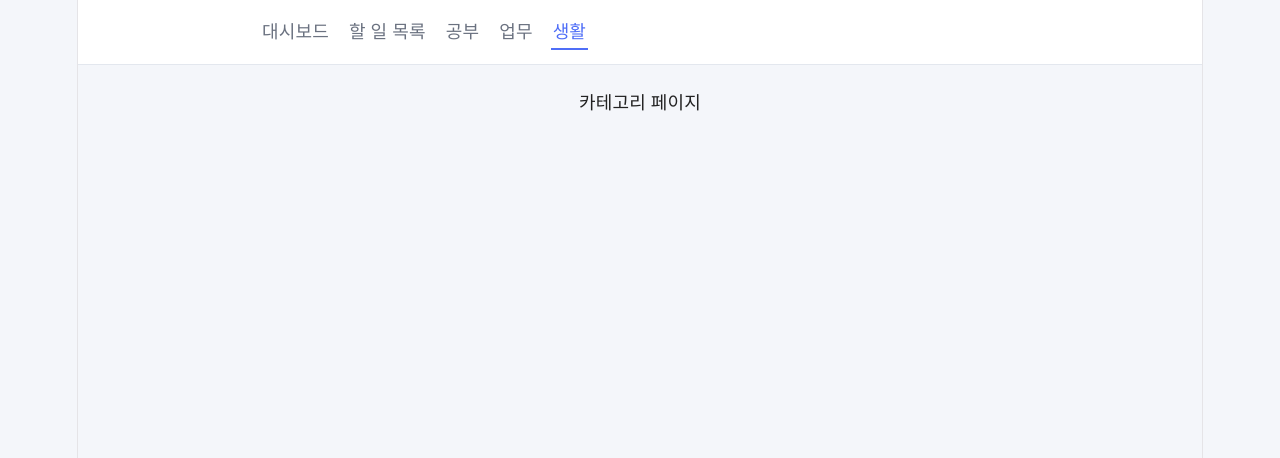
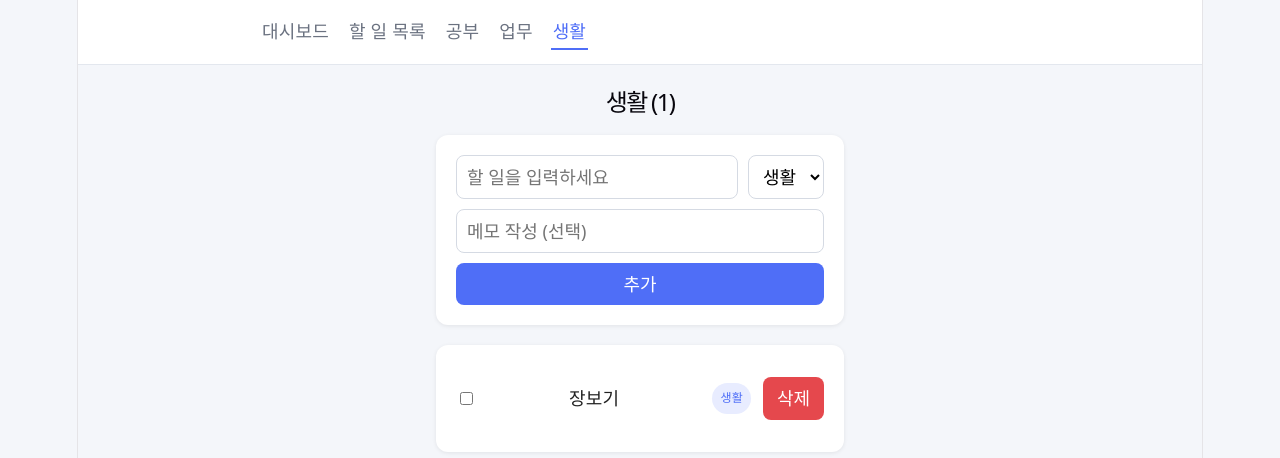
Before and after one commit to sjlimiei26/7_React, a React (Vite) app in the folder todo-app/: page /category/life in a window 1280 px wide. Shown: the top 458 px of the page. Built offline with nearby package versions, Linux system fonts and the light colour scheme.

Commit message:
20261028 todo-app : CategoryPage

```diff
--- a/todo-app/src/components/TodoForm.jsx
+++ b/todo-app/src/components/TodoForm.jsx
@@ -25,10 +25,10 @@ const Select = styled.select`
   border-radius: 8px;
   background: #fff;
 `
-function TodoForm() {
+function TodoForm({ defaultCategory = 'study' }) {
     const [title, setTitle] = useState('')
     const [memo, setMemo] = useState('')
-    const [category, setCategory] = useState('study')
+    const [category, setCategory] = useState(defaultCategory)
 
     const addTodo = useTodoStore((state)=>state.addTodo)
 
--- a/todo-app/src/pages/CategoryPage.jsx
+++ b/todo-app/src/pages/CategoryPage.jsx
@@ -1,7 +1,36 @@
+import { useParams } from 'react-router-dom'
+import { useTodoStore } from '../store/useTodoStore'
+import { Card, EmptyText, PageTitle } from '../styles/common'
+import { CATEGORIES } from '../constants'
+import TodoList from '../components/TodoList'
+import TodoForm from '../components/TodoForm'
+
 function CategoryPage() {
+    // store에서 todos 상태를 선택하여 가져옴
+    const todos = useTodoStore((state)=>state.todos)
+    const { category } = useParams()  // "/category/:category"
+
+    if (!CATEGORIES[category]) {  // 정의되지 않은 카테고리 주소로 들어온 경우
+        return (
+            <>
+                <PageTitle>없는 카테고리입니다.</PageTitle>
+                <Card>
+                    <EmptyText>{category} 카테고리는 존재하지 않습니다.</EmptyText>
+                </Card>
+            </>
+        )
+    }
+
+    const { label } = CATEGORIES[category]
+    const filtered = todos.filter((todo)=>todo.category === category)
+
     return (
         <>
-            <p>카테고리 페이지</p>
+            <PageTitle>
+                {label} ({filtered.length})
+            </PageTitle>
+            <TodoForm key={category} defaultCategory={category} />
+            <TodoList todos={filtered} />
         </>
     )
 }
```
